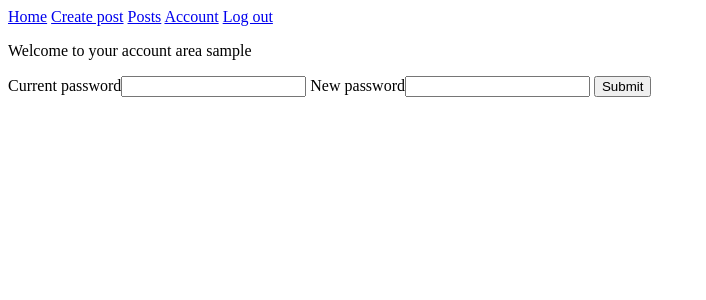
After one commit to benhurst1/journal_app, a Flask app: page /account in a window 1280 px wide. The commit adds this page. Shown: the top 300 px of the page, without its empty margins (0-706 px from the left). Run offline with Flask 3, Linux system fonts and the light colour scheme; the visitor is signed in with stand-in values (Sample User, id 1); some libraries are stand-ins or nearby versions.

Commit message:
user password change

```diff
--- a/app.py
+++ b/app.py
@@ -76,11 +76,14 @@ def login():
     if request.method == "POST":
         username = request.form.get("username")
         password = request.form.get("password")
-        user = User(username, password)
-        user_id = UserRespository(DatabaseConnection()).check_user(user)
-        if user_id != None:
-            session["user_id"] = user_id
+        temp_user = User(username, password)
+        user_details = UserRespository(DatabaseConnection()).check_user(temp_user)
+        if user_details != None:
+            session["user_id"] = user_details[0]
+            session["username"] = user_details[1]
+            session["email"] = user_details[2]
             return redirect("/")
+
     return render_template("login.html")
 
 
@@ -90,5 +93,22 @@ def logout():
     return redirect("/")
 
 
+@app.route("/account", methods=["GET"])
+def account():
+    if "user_id" not in session:
+        return redirect("/", 302)
+
+    return render_template("account.html")
+
+
+@app.route("/changepassword", methods=["POST"])
+def change_password():
+    current_password = request.form.get("currentpass")
+    new_password = request.form.get("newpass")
+    user = User(session["username"], current_password, None, session["user_id"])
+    UserRespository(DatabaseConnection()).change_password(user, new_password)
+    return redirect("/account")
+
+
 if __name__ == "__main__":
     app.run(debug=True, port=5000)
--- a/lib/user/user.py
+++ b/lib/user/user.py
@@ -1,5 +1,6 @@
 class User:
-    def __init__(self, username, password, email=None):
+    def __init__(self, username, password, email=None, id=None):
         self.username = username
         self.password = password
         self.email = email
+        self.id = id
--- a/templates/_navbar.html
+++ b/templates/_navbar.html
@@ -1,11 +1,12 @@
 <nav>
-  <a href="/"><button>Home</button></a>
+  <a href="/">Home</a>
   {% if 'user_id' in session %}
-  <a href="createpost"><button>Create post</button></a>
-  <a href="posts"><button>Posts</button></a>
-  <a href="logout"><button>Log out</button></a>
+  <a href="createpost">Create post</a>
+  <a href="posts">Posts</a>
+  <a href="account">Account</a>
+  <a href="logout">Log out</a>
   {% else %}
-  <a href="signup"><button>Sign up</button></a>
-  <a href="login"><button>Log in</button></a>
+  <a href="signup">Sign up</a>
+  <a href="login">Log in</a>
   {% endif %}
 </nav>
--- /dev/null
+++ b/templates/account.html
@@ -0,0 +1,21 @@
+<!DOCTYPE html>
+<html lang="en">
+  <head>
+    <meta charset="UTF-8" />
+    <meta name="viewport" content="width=device-width, initial-scale=1.0" />
+    <title>Document</title>
+  </head>
+  <body>
+    {% include '_navbar.html' %} {% if 'user_id' in session %}
+    <p>Welcome to your account area {{ session['username'] }}</p>
+    <form action="/changepassword" method="post">
+      <label
+        >Current password<input type="password" name="currentpass" />
+      </label>
+      <label>New password<input type="password" name="newpass" /></label>
+
+      <input type="submit" value="Submit" />
+    </form>
+    {% endif %}
+  </body>
+</html>
```
Also changed, not shown: lib/user/user_repository.py (+9 -2 lines).
